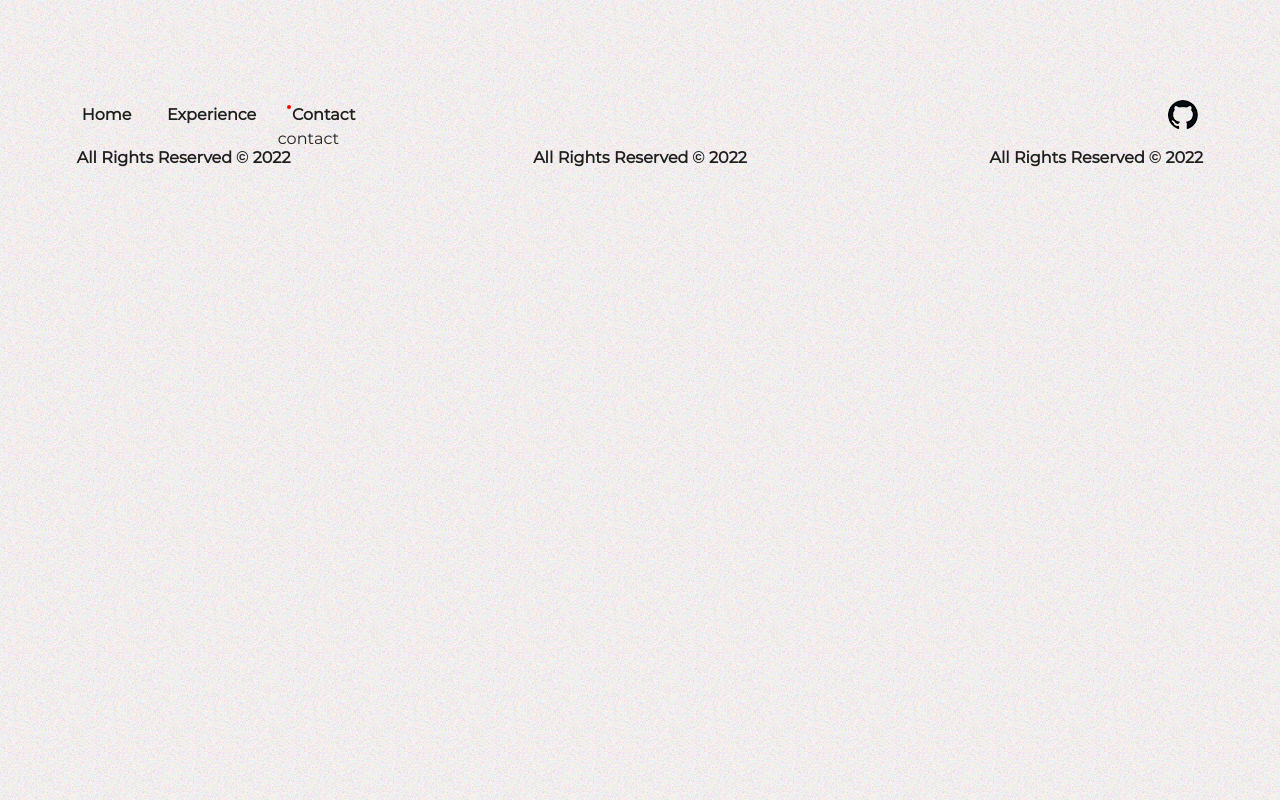
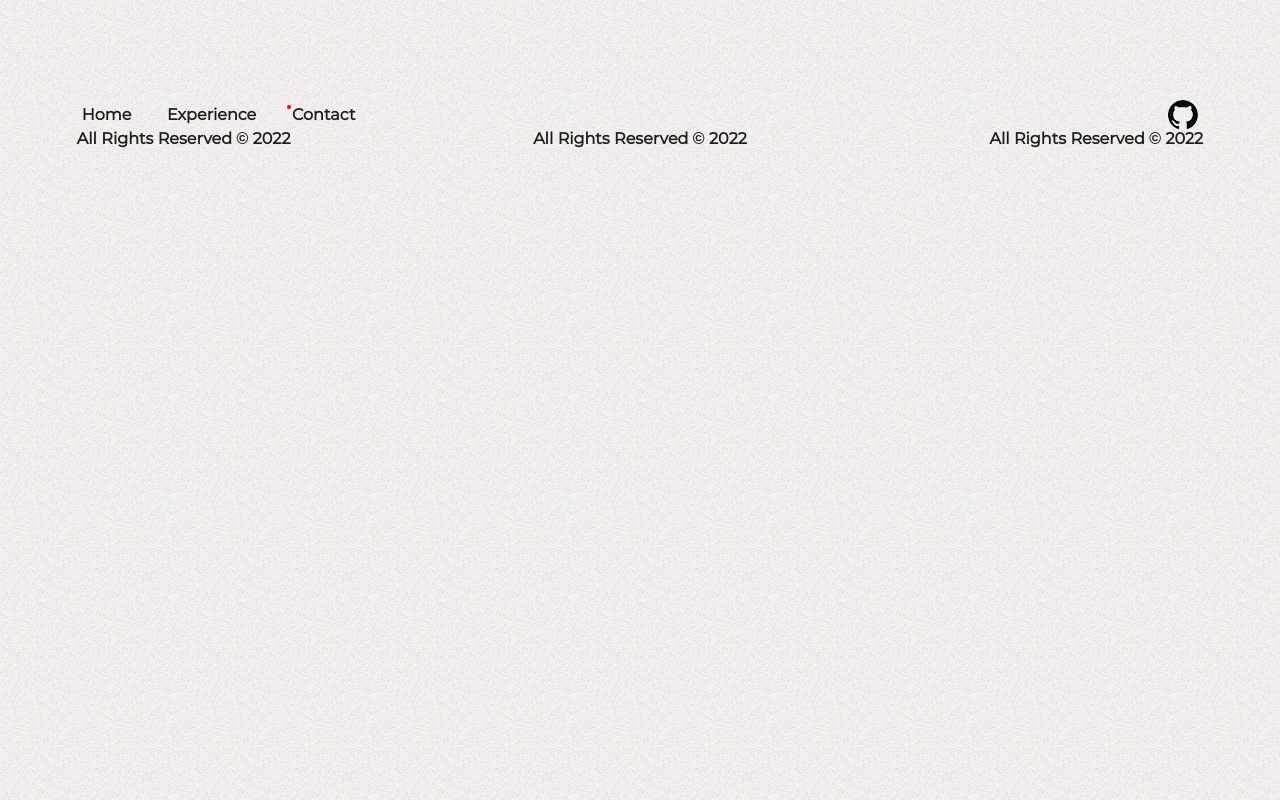
Before and after one commit to mkit-5ain/Vue-folio, a Vue app in the folder frontend/: page /contact in a window 1280 px wide. Built offline with nearby package versions, Linux system fonts and the light colour scheme; the HTML template or start-up script is replaced by a standard one.

Commit message:
[update] component add & component modify

```diff
--- a/frontend/src/pages/Contact.vue
+++ b/frontend/src/pages/Contact.vue
@@ -1,5 +1,4 @@
 <template>
-    <div class="contact">
-        contact
-    </div>
+    <section id="contact">
+    </section>
 </template>
--- a/frontend/src/pages/Experience.vue
+++ b/frontend/src/pages/Experience.vue
@@ -1,62 +1,19 @@
 <template>
-    123
-  <!-- <div id="app">
-    <div class="box">
-      <h2 class="text1">Scroll trigger</h2>
-      <h2 class="text2">This is my first one</h2>
-      <h2 class="text3">How is it?</h2>
-
-  </div>
-    <div class="box2">
-      <h2 class="text4">Let get out</h2>
-      <h2 class="text5">of this town</h2>
-      <h2 class="text6">Drive out the city</h2>
-  </div>
-  </div> -->
+    <section id="exp">
+        <ui-prologue/>
+        <section class="component__style"></section>
+    </section>
 </template>
 
 <script>
-// import { gsap } from 'gsap';
-// import { CSSPlugin } from 'gsap/CSSPlugin'
-// import { ScrollTrigger } from 'gsap/ScrollTrigger';
-//
-// gsap.registerPlugin(ScrollTrigger);
-// gsap.registerPlugin(CSSPlugin);
-//
-// export default {
-//     mounted: function() {
-//         this.scrollAnimation();
-//     },
-//     methods: {
-//         scrollAnimation() {
-//             gsap.timeline({
-//                 scrollTrigger: {
-//                     trigger: ".box",
-//                     start: "center center",
-//                     end: "bottom top",
-//                     markers: true,
-//                     scrub: true,
-//                     pin: true,
-//                 }
-//             })
-//             .from(".text1", { x : innerWidth * 1, opacity: 0 })
-//             .from(".text2", { x : innerWidth * 1, opacity: 0 })
-//
-//             gsap.timeline({
-//                 scrollTrigger: {
-//                     trigger: ".box2",
-//                     start: "center center",
-//                     end: "bottom top",
-//                     markers: true,
-//                     scrub: true,
-//                     pin: true,
-//                 }
-//             })
-//             .from(".text4", { x : innerWidth * 1, opacity: 0 })
-//             .from(".text5", { x : innerWidth * 1, opacity: 0 })
-//         },
-//     }
-// };
+    import Prologue from '@/components/Prologue.vue';
+
+    export default {
+        name: 'Experience',
+        components: {
+            'ui-prologue': Prologue
+        }
+    }
 </script>
-<style>
+<style lang="scss">
 </style>
```
